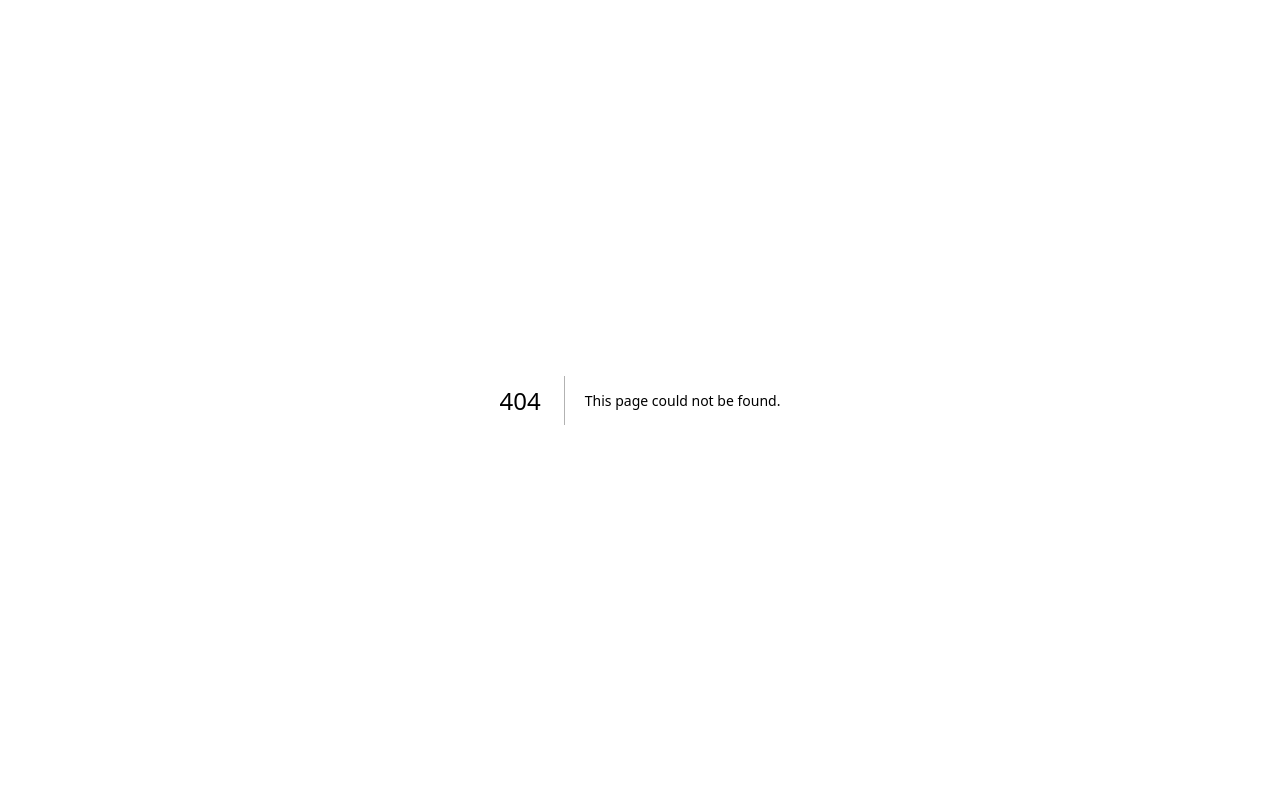
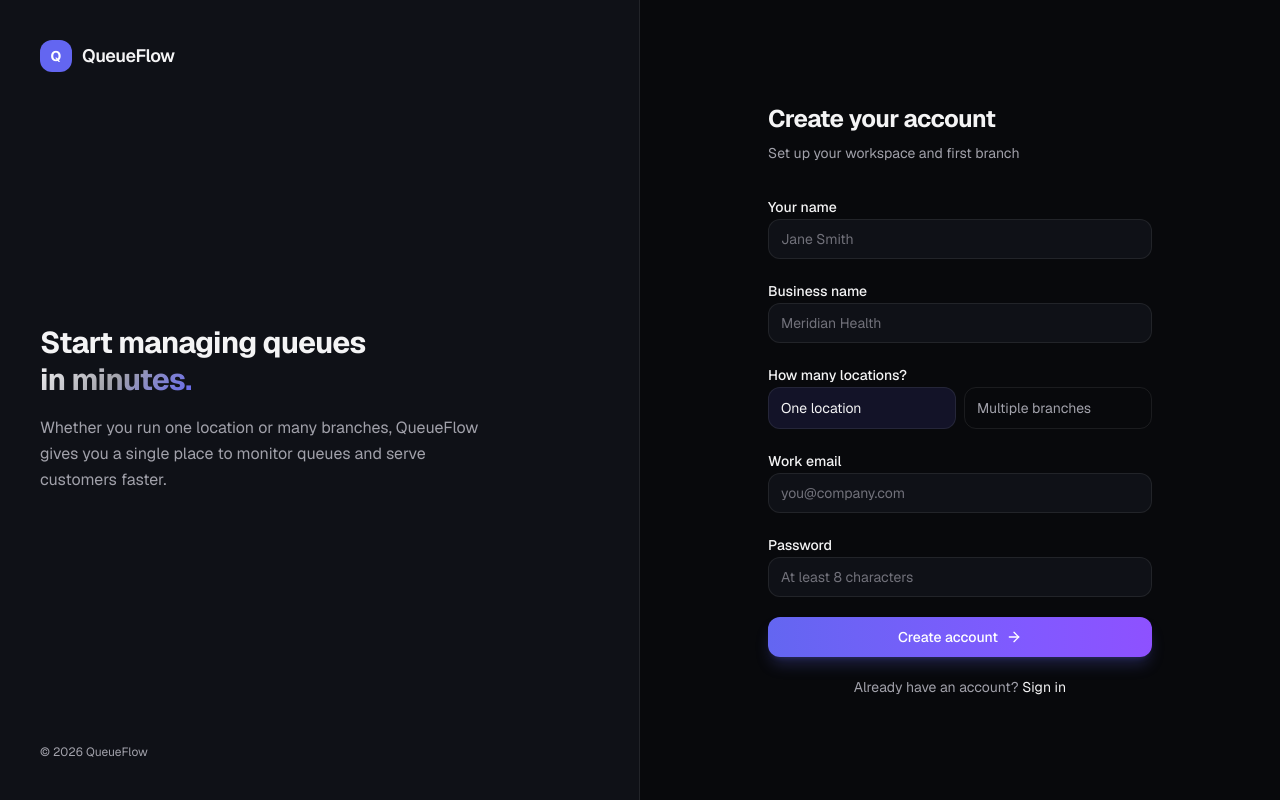
Before and after one commit to Izzy678/queue-flow, a Next.js app in the folder apps/web/: page /register in a window 1280 px wide. Before the commit this address had no page. Built offline with nearby package versions, Linux system fonts and the light colour scheme; no server answers.

Commit message:
feat(web): add register page

```diff
--- /dev/null
+++ b/apps/web/src/app/register/page.tsx
@@ -0,0 +1,59 @@
+import Link from "next/link";
+import { RegisterForm } from "@/components/auth/register-form";
+
+export const metadata = {
+  title: "Create account — QueueFlow",
+};
+
+export default function RegisterPage() {
+  return (
+    <div className="min-h-screen grid lg:grid-cols-2">
+      <div className="relative hidden lg:flex flex-col justify-between border-r border-border bg-surface p-10">
+        <Link href="/" className="flex items-center gap-2.5">
+          <div className="flex h-8 w-8 items-center justify-center rounded-lg bg-accent">
+            <span className="text-sm font-bold text-white">Q</span>
+          </div>
+          <span className="text-lg font-semibold tracking-tight">QueueFlow</span>
+        </Link>
+
+        <div>
+          <h2 className="text-3xl font-bold tracking-tight leading-tight mb-4">
+            Start managing queues
+            <br />
+            <span className="gradient-text">in minutes.</span>
+          </h2>
+          <p className="text-muted leading-relaxed max-w-md">
+            Whether you run one location or many branches, QueueFlow gives you
+            a single place to monitor queues and serve customers faster.
+          </p>
+        </div>
+
+        <p className="text-xs text-muted">
+          &copy; {new Date().getFullYear()} QueueFlow
+        </p>
+      </div>
+
+      <div className="flex flex-col justify-center px-6 py-12 sm:px-12">
+        <div className="mx-auto w-full max-w-sm">
+          <div className="mb-8 lg:hidden">
+            <Link href="/" className="flex items-center gap-2.5 mb-8">
+              <div className="flex h-8 w-8 items-center justify-center rounded-lg bg-accent">
+                <span className="text-sm font-bold text-white">Q</span>
+              </div>
+              <span className="text-lg font-semibold tracking-tight">QueueFlow</span>
+            </Link>
+          </div>
+
+          <div className="mb-8">
+            <h1 className="text-2xl font-bold tracking-tight mb-2">Create your account</h1>
+            <p className="text-sm text-muted">
+              Set up your workspace and first branch
+            </p>
+          </div>
+
+          <RegisterForm />
+        </div>
+      </div>
+    </div>
+  );
+}
```
